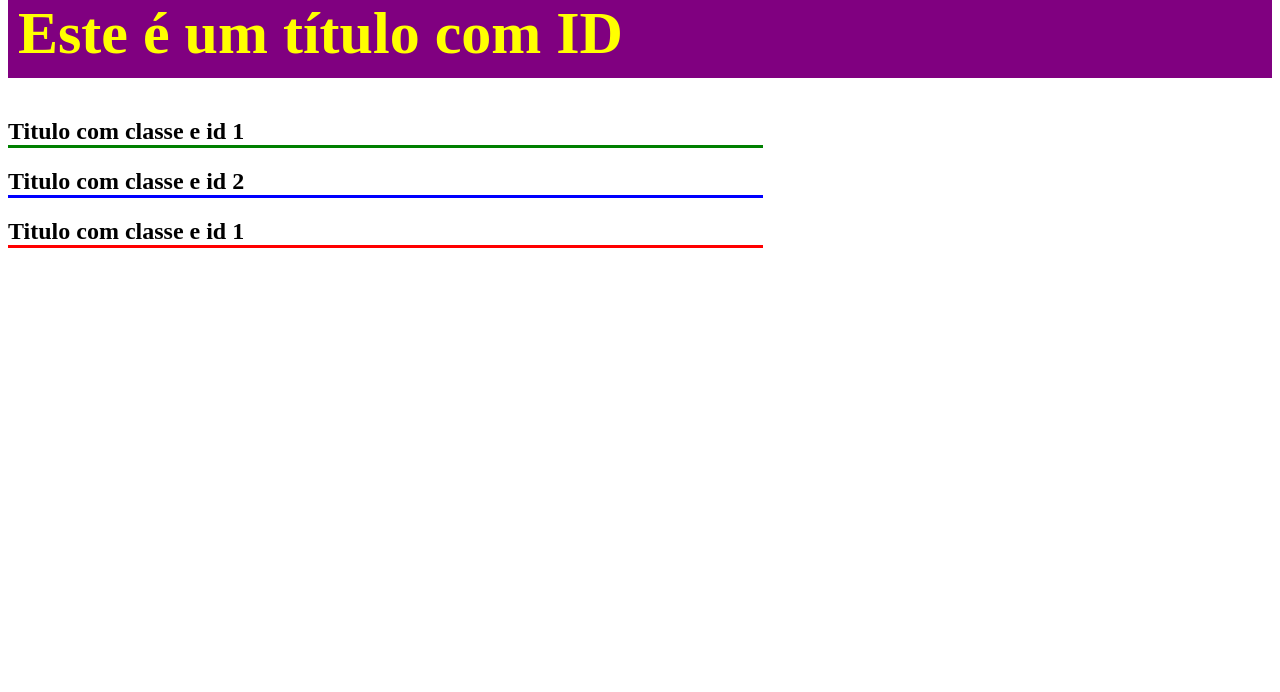
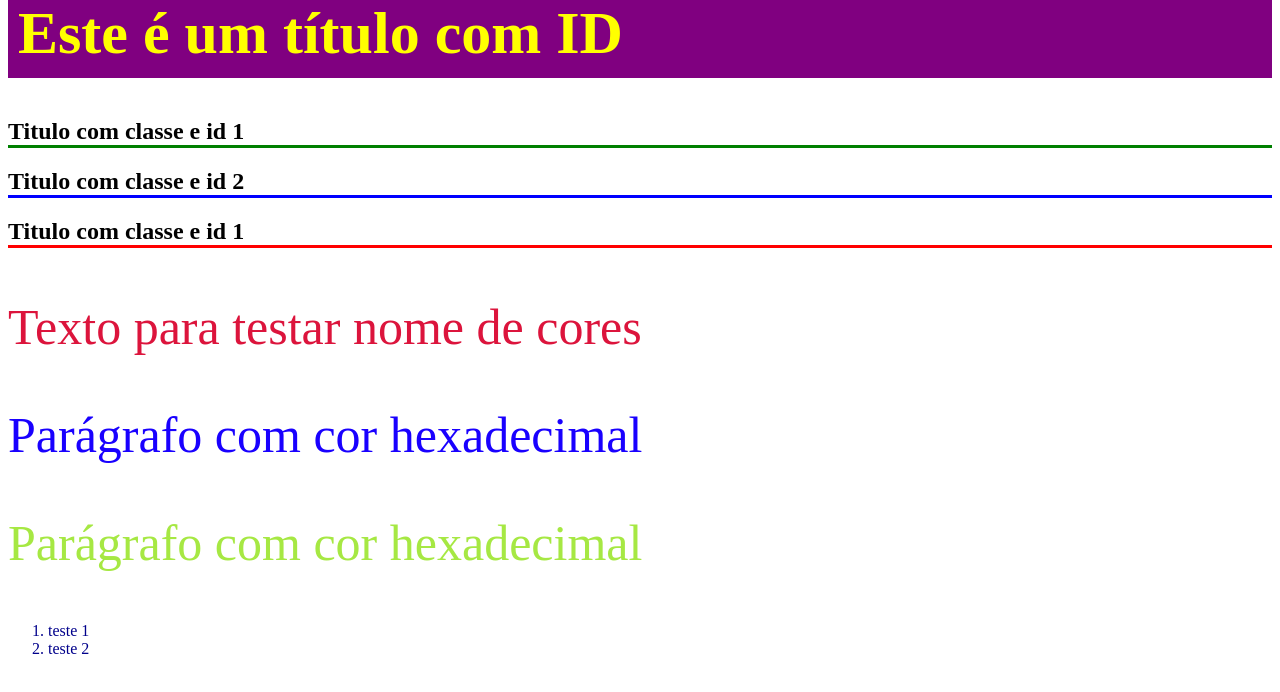
Before and after one commit to Caio-Lessaa/Estudos-de-HTML-e-CSS, a plain HTML site: page Intro/CSS/index.html in a window 1280 px wide. Shown: the part 1380-2072 px from the top of the page. Drawn offline with Linux system fonts and the light colour scheme.

Commit message:
Cores Hexadecimais

```diff
--- a/Intro/CSS/CSS/styles.css
+++ b/Intro/CSS/CSS/styles.css
@@ -37,3 +37,17 @@ h2 {
 #algum-titulo {
     border-bottom: solid green;
 }
+
+/* nome de cores */
+.color-name {
+    color: crimson
+}
+
+/* Cor hexadecimal */
+.hex {
+    color: #1900ff
+}
+
+.hex-2 {
+    color: #A6E843
+}
--- a/Intro/CSS/index.html
+++ b/Intro/CSS/index.html
@@ -55,5 +55,18 @@
          <h2 id="algum-titulo" class="titulo">Titulo com classe e id 1</h2>
          <h2 class="titulo">Titulo com classe e id 2</h2>
          <h2>Titulo com classe e id 1</h2>
+
+
+         <!-- Nome de Cor -->
+          <p class="color-name">Texto para testar nome de cores</p>
+
+          <!-- Cores Hexadecimais -->
+           <p class="hex">Parágrafo com cor hexadecimal</p>
+           <p class="hex-2">Parágrafo com cor hexadecimal</p>
+
+           <ol>
+            <li>teste 1</li>
+            <li>teste 2</li>
+           </ol>
 </body>
 </html>
```
